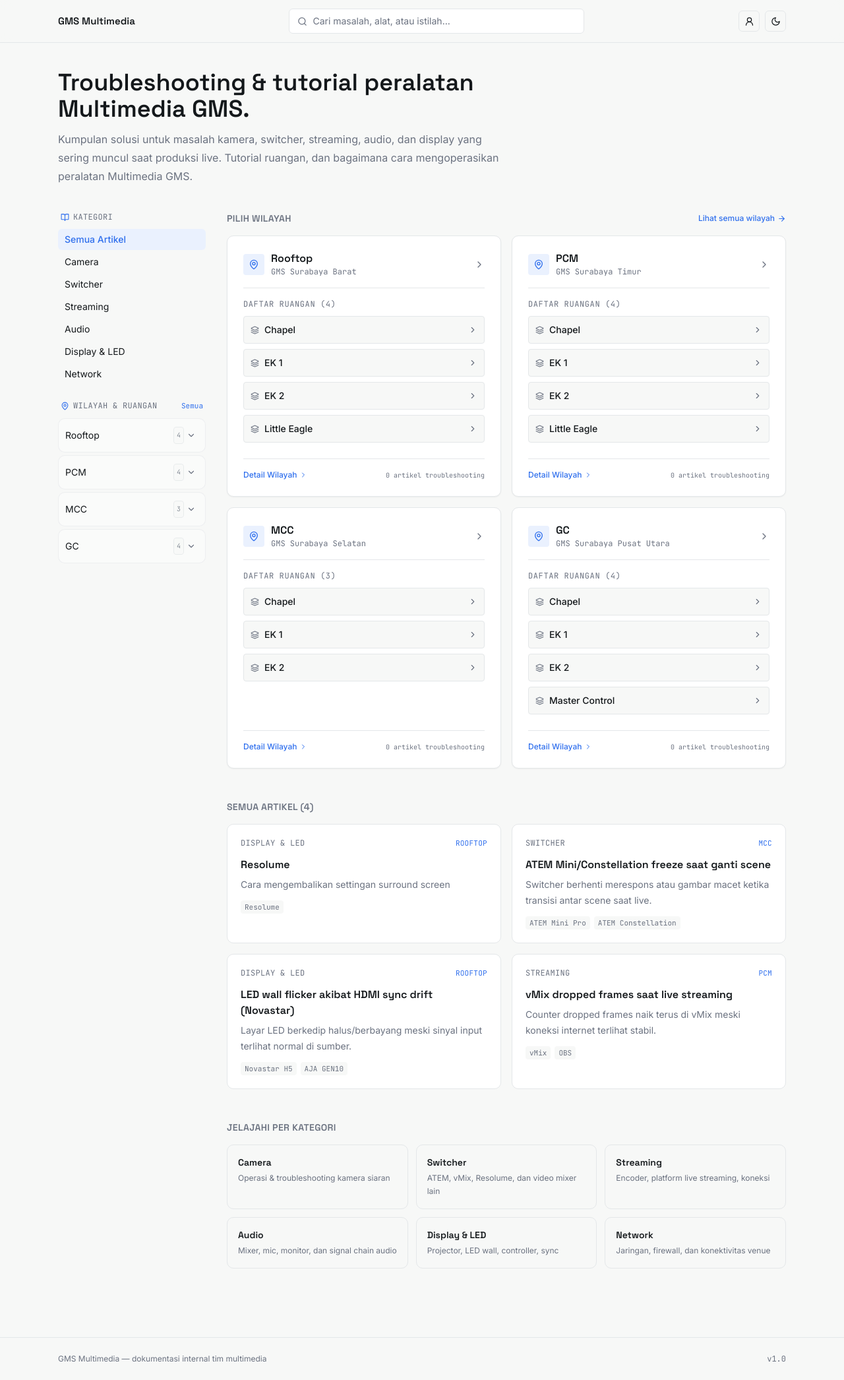
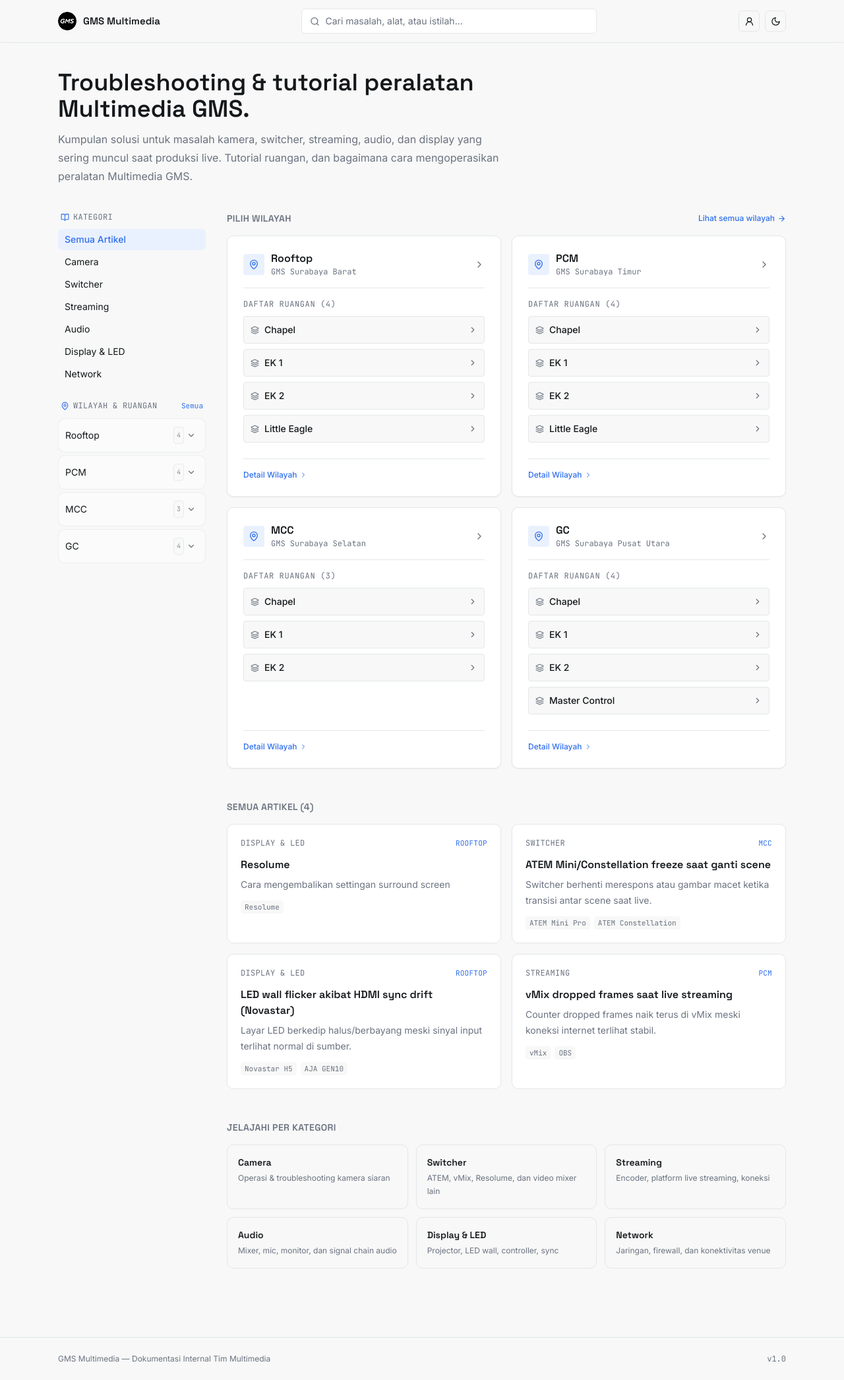
Before and after one commit to christophertekvi/gms-av-techsupport, a Next.js app: page / in a window 1280 px wide. Shown: the whole page at 66% size. Built offline with nearby package versions, Linux system fonts and the light colour scheme.

Commit message:
update kecil kecilan

```diff
--- a/app/layout.js
+++ b/app/layout.js
@@ -13,7 +13,7 @@ const mono = JetBrains_Mono({ subsets: ['latin'], variable: '--font-mono' })
 export const metadata = {
   title: 'GMS Multimedia — Dokumentasi & Troubleshooting',
   description:
-    'Dokumentasi troubleshooting dan tutorial untuk tim multimedia & produksi AV gereja.',
+    'Dokumentasi Troubleshooting dan Tutorial untuk Tim Multimedia & Produksi AV Gereja.',
   icons: {
     icon: '/icon.png',
   },
@@ -41,7 +41,7 @@ export default function RootLayout({ children }) {
         {children}
         <footer className="border-t border-border-light dark:border-border-dark mt-16">
           <div className="mx-auto max-w-6xl px-4 sm:px-6 py-6 text-xs text-muted-light dark:text-muted-dark flex items-center justify-between">
-            <span>GMS Multimedia — dokumentasi internal tim multimedia</span>
+            <span>GMS Multimedia — Dokumentasi Internal Tim Multimedia</span>
             <span className="font-mono">v1.0</span>
           </div>
         </footer>
--- a/components/Navbar.jsx
+++ b/components/Navbar.jsx
@@ -1,5 +1,6 @@
 import Link from 'next/link'
-import {UserRound} from 'lucide-react'
+import Image from 'next/image'
+import { UserRound } from 'lucide-react'
 import SearchBar from './SearchBar'
 import ThemeToggle from './ThemeToggle'
 
@@ -7,7 +8,15 @@ export default function Navbar() {
   return (
     <header className="sticky top-0 z-30 border-b border-border-light dark:border-border-dark bg-bg-light/90 dark:bg-bg-dark/90 backdrop-blur">
       <div className="mx-auto max-w-6xl px-4 sm:px-6 h-16 flex items-center gap-4">
-        <Link href="/" className="flex items-center gap-2 shrink-0">
+        <Link href="/" className="flex items-center gap-2.5 shrink-0 group">
+          <Image
+            src="/icon.png"
+            alt="GMS Logo"
+            width={28}
+            height={28}
+            className="w-7 h-7 rounded-full object-contain group-hover:scale-105 transition-transform"
+            priority
+          />
           <span className="font-display font-semibold text-[15px] hidden sm:inline">
             GMS Multimedia
           </span>
--- a/components/WilayahCard.jsx
+++ b/components/WilayahCard.jsx
@@ -69,9 +69,6 @@ export default function WilayahCard({ location, rooms = [] }) {
         >
           Detail Wilayah <ChevronRight size={12} />
         </Link>
-        <p className="text-[10px] font-mono text-muted-light dark:text-muted-dark">
-          {articleCount} artikel troubleshooting
-        </p>
       </div>
     </div>
   )
```
Also changed, not shown: app/favicon.ico.png (deleted).
